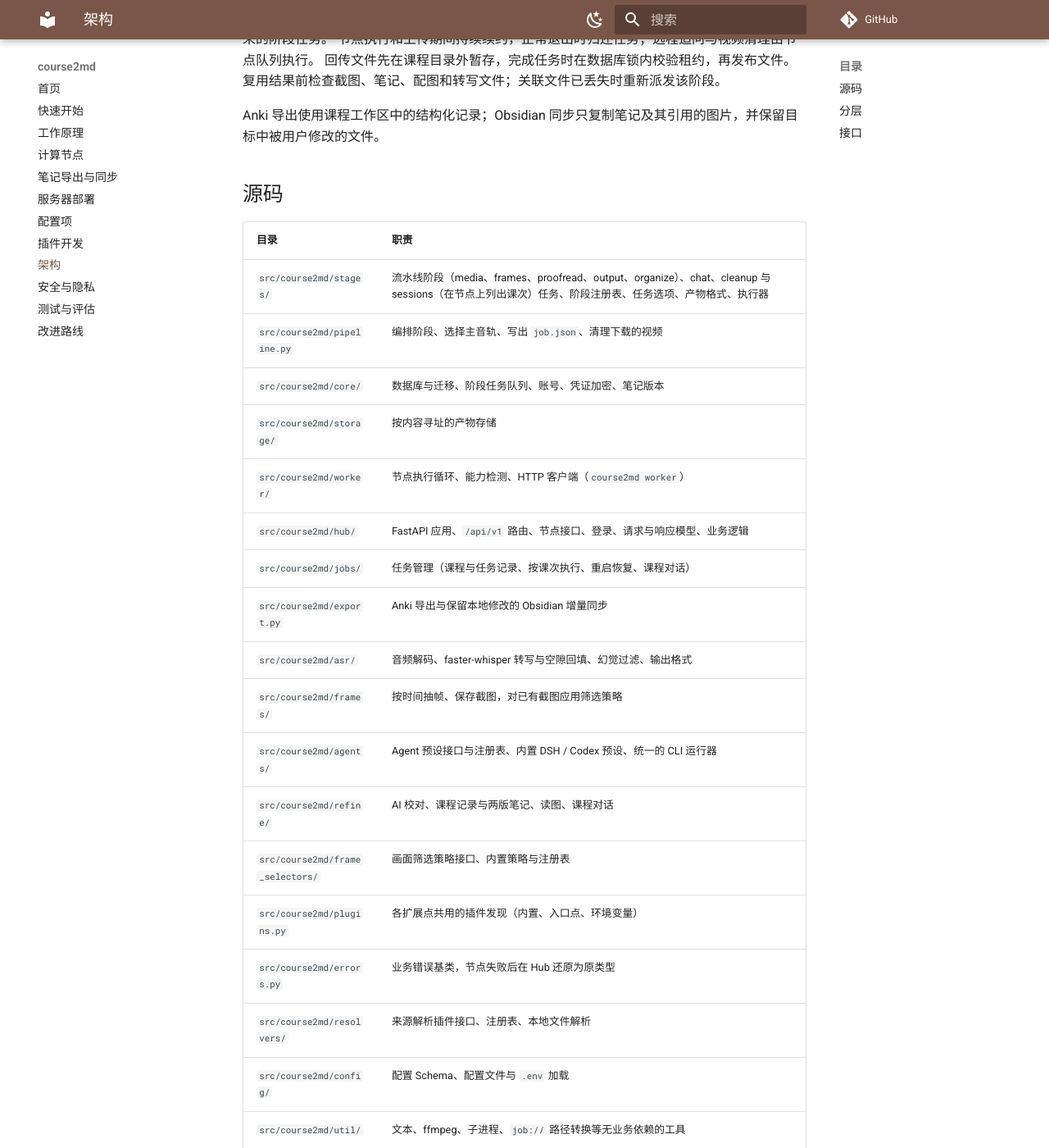
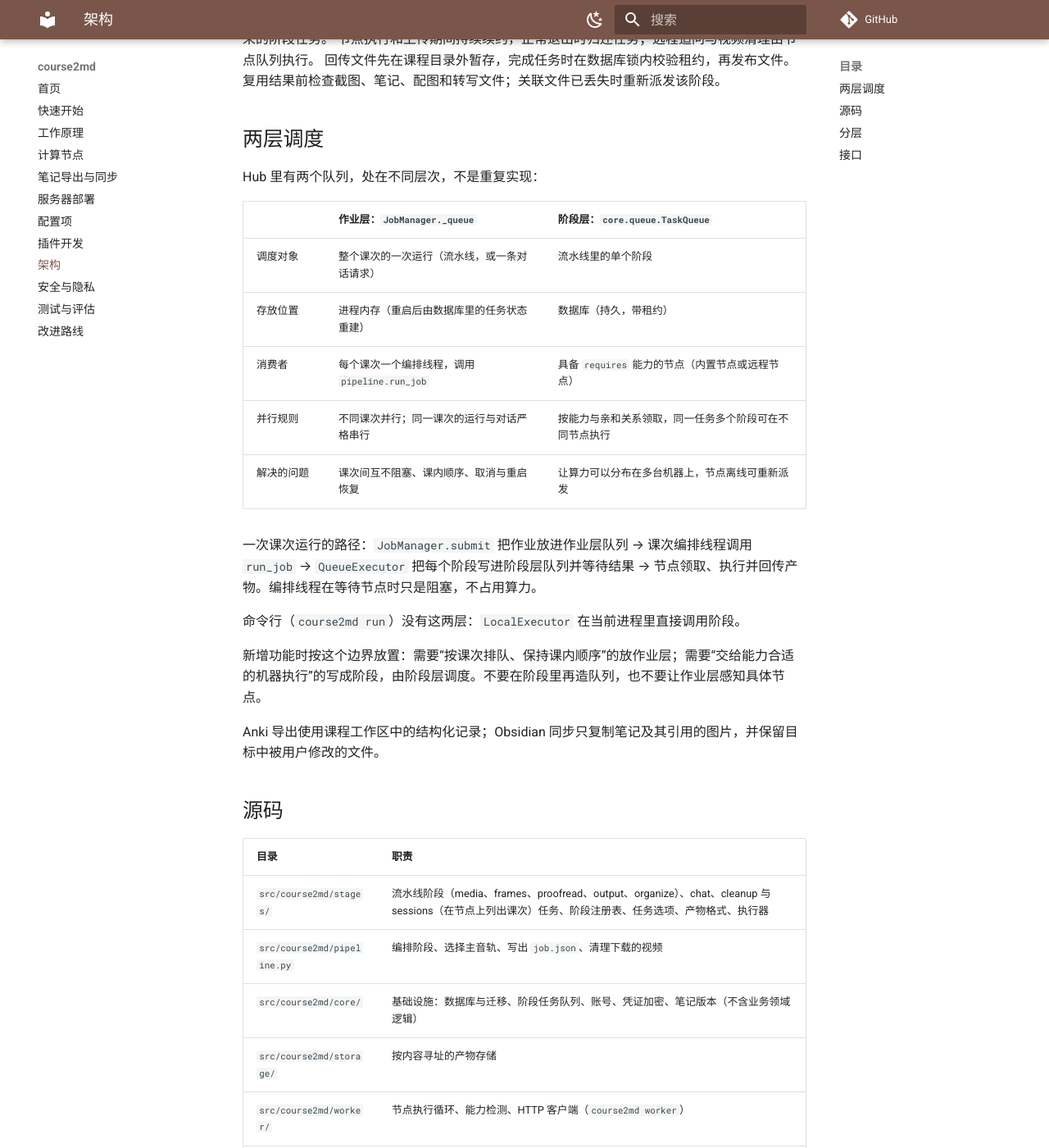
Before and after one commit to qch7/course2md, an MkDocs documentation site: the page built from docs/architecture.md, in a window 1280 px wide and 1400 px high, scrolled down 800 px. Shown: the whole window at 82% size. Built offline with MkDocs 1.6.1 and Material for MkDocs 9.7.7, drawn with Linux system fonts in a browser that asks for light colours; comment, search, counter and statistics services are not loaded.

Commit message:
docs: explain the job-level and stage-level queues and what core contains
JobManager's in-memory per-course queue and core.queue.TaskQueue look like
duplicates but sit at different layers: one orders whole course runs, the
other leases individual stages to capable nodes. Document the split, where
new work belongs, and describe core/ as infrastructure rather than a domain
layer.

```diff
--- a/docs/architecture.md
+++ b/docs/architecture.md
@@ -30,6 +30,24 @@ Hub 为各课次独立推进流水线，同一课次的整理与后续对话按
 回传文件先在课程目录外暂存，完成任务时在数据库锁内校验租约，再发布文件。
 复用结果前检查截图、笔记、配图和转写文件；关联文件已丢失时重新派发该阶段。
 
+## 两层调度
+
+Hub 里有两个队列，处在不同层次，不是重复实现：
+
+| | 作业层：`JobManager._queue` | 阶段层：`core.queue.TaskQueue` |
+|---|---|---|
+| 调度对象 | 整个课次的一次运行（流水线，或一条对话请求） | 流水线里的单个阶段 |
+| 存放位置 | 进程内存（重启后由数据库里的任务状态重建） | 数据库（持久，带租约） |
+| 消费者 | 每个课次一个编排线程，调用 `pipeline.run_job` | 具备 `requires` 能力的节点（内置节点或远程节点） |
+| 并行规则 | 不同课次并行；同一课次的运行与对话严格串行 | 按能力与亲和关系领取，同一任务多个阶段可在不同节点执行 |
+| 解决的问题 | 课次间互不阻塞、课内顺序、取消与重启恢复 | 让算力可以分布在多台机器上，节点离线可重新派发 |
+
+一次课次运行的路径：`JobManager.submit` 把作业放进作业层队列 → 课次编排线程调用 `run_job` → `QueueExecutor` 把每个阶段写进阶段层队列并等待结果 → 节点领取、执行并回传产物。编排线程在等待节点时只是阻塞，不占用算力。
+
+命令行（`course2md run`）没有这两层：`LocalExecutor` 在当前进程里直接调用阶段。
+
+新增功能时按这个边界放置：需要“按课次排队、保持课内顺序”的放作业层；需要“交给能力合适的机器执行”的写成阶段，由阶段层调度。不要在阶段里再造队列，也不要让作业层感知具体节点。
+
 Anki 导出使用课程工作区中的结构化记录；Obsidian 同步只复制笔记及其引用的图片，并保留目标中被用户修改的文件。
 
 ## 源码
@@ -38,7 +56,7 @@ Anki 导出使用课程工作区中的结构化记录；Obsidian 同步只复制
 |---|---|
 | `src/course2md/stages/` | 流水线阶段（media、frames、proofread、output、organize）、chat、cleanup 与 sessions（在节点上列出课次）任务、阶段注册表、任务选项、产物格式、执行器 |
 | `src/course2md/pipeline.py` | 编排阶段、选择主音轨、写出 `job.json`、清理下载的视频 |
-| `src/course2md/core/` | 数据库与迁移、阶段任务队列、账号、凭证加密、笔记版本 |
+| `src/course2md/core/` | 基础设施：数据库与迁移、阶段任务队列、账号、凭证加密、笔记版本（不含业务领域逻辑） |
 | `src/course2md/storage/` | 按内容寻址的产物存储 |
 | `src/course2md/worker/` | 节点执行循环、能力检测、HTTP 客户端（`course2md worker`） |
 | `src/course2md/hub/` | FastAPI 应用、`/api/v1` 路由、节点接口、登录、请求与响应模型、业务逻辑 |
```
Also changed, not shown: 2 other files.
